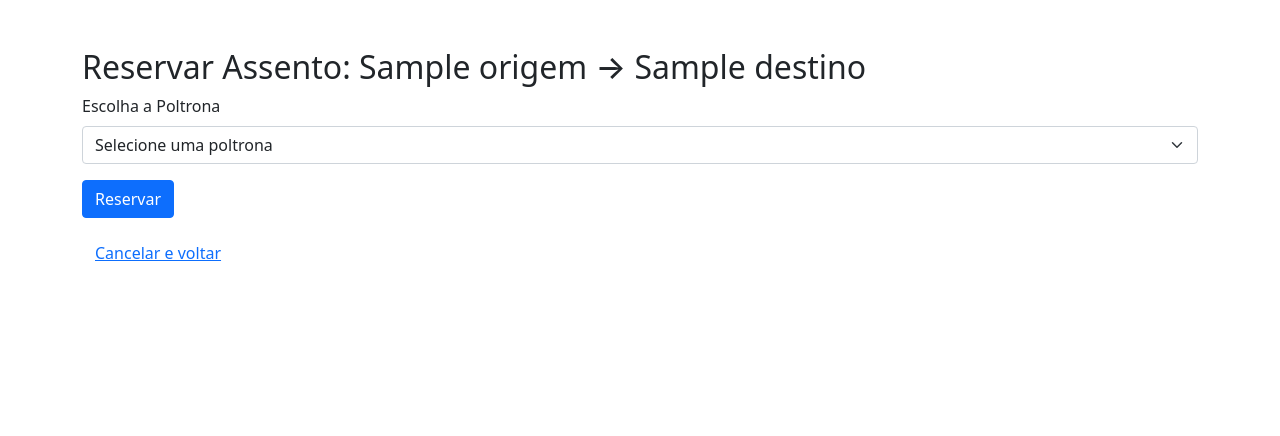
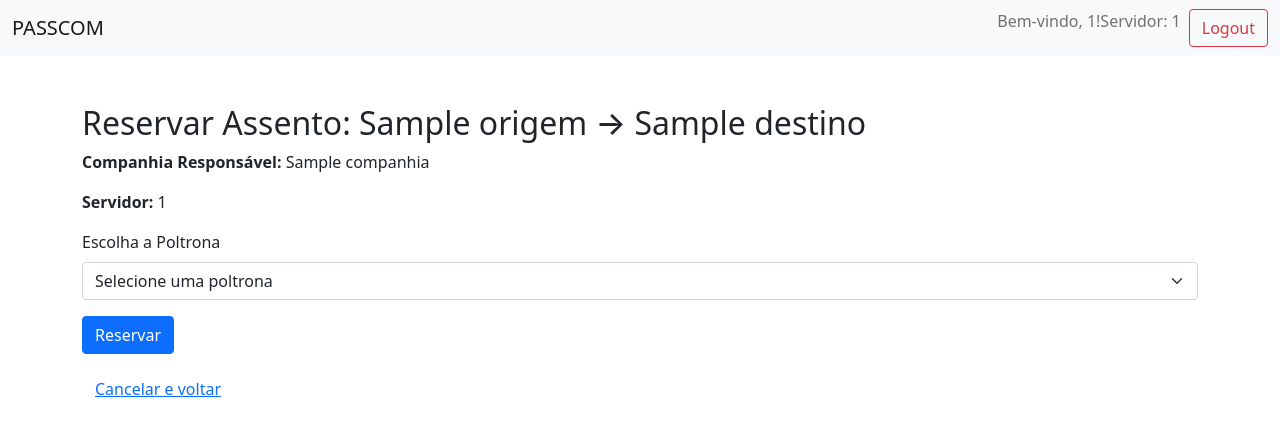
Before and after one commit to grsouzaecomp/redes-pbl-2, a Flask app: template pbl/interface/templates/reservar.html in a window 1280 px wide. Shown: the top 436 px of the page. Run offline with Flask 3, Linux system fonts and the light colour scheme; the visitor is signed in with stand-in values (Sample User, id 1); the template is opened without the code that fills it: most values are stand-ins (such as "Sample title", 1, 10 or a date in 2020).

Commit message:
Add files via upload

```diff
--- /dev/null
+++ b/pbl/interface/templates/base.html
@@ -0,0 +1,39 @@
+<!DOCTYPE html>
+<html lang="en">
+<head>
+    <meta charset="UTF-8">
+    <meta name="viewport" content="width=device-width, initial-scale=1.0">
+    <title>{% block title %}PASSCOM{% endblock %}</title>
+    <link href="https://cdn.jsdelivr.net/npm/bootstrap@5.1.3/dist/css/bootstrap.min.css" rel="stylesheet">
+</head>
+<body>
+    <nav class="navbar navbar-expand-lg navbar-light bg-light">
+        <div class="container-fluid">
+            <a class="navbar-brand" href="{{ url_for('index') }}">PASSCOM</a>
+            <div class="collapse navbar-collapse justify-content-end">
+                <ul class="navbar-nav">
+                    {% if session['cliente_id'] %}
+                    <li class="nav-item">
+                        <span class="navbar-text">Bem-vindo, {{ session['cliente_id'] }}!</span>
+                    </li>
+                    <li class="nav-item">
+                        <span class="navbar-text">Servidor: {{ session['servidor'] }}</span>  <!-- Exibir servidor -->
+                    </li>
+                    <li class="nav-item">
+                        <a href="{{ url_for('logout') }}" class="btn btn-outline-danger ms-2">Logout</a>
+                    </li>
+                    {% else %}
+                    <li class="nav-item">
+                        <a href="{{ url_for('login') }}" class="btn btn-outline-primary ms-2">Login</a>
+                    </li>
+                    {% endif %}
+                </ul>
+            </div>
+        </div>
+    </nav>
+
+    <div class="container mt-5">
+        {% block content %}{% endblock %}
+    </div>
+</body>
+</html>
--- a/pbl/interface/templates/login.html
+++ b/pbl/interface/templates/login.html
@@ -9,6 +9,9 @@
 <body>
     <div class="container mt-5">
         <h2>Login</h2>
+
+        <!-- Removemos a parte de exibição das mensagens -->
+
         <form method="POST">
             <div class="mb-3">
                 <label for="cliente_id" class="form-label">Cliente ID</label>
@@ -20,7 +23,8 @@
             </div>
             <button type="submit" class="btn btn-primary">Entrar</button>
         </form>
-        <a href="/registrar" class="btn btn-link mt-3">Criar uma nova conta</a>
+
+        <a href="{{ url_for('registrar') }}" class="btn btn-link mt-3">Criar uma nova conta</a>
     </div>
 </body>
 </html>
--- a/pbl/interface/templates/reservar.html
+++ b/pbl/interface/templates/reservar.html
@@ -1,14 +1,11 @@
-<!DOCTYPE html>
-<html lang="en">
-<head>
-    <meta charset="UTF-8">
-    <meta name="viewport" content="width=device-width, initial-scale=1.0">
-    <title>PASSCOM - Reservar Assento</title>
-    <link href="https://cdn.jsdelivr.net/npm/bootstrap@5.1.3/dist/css/bootstrap.min.css" rel="stylesheet">
-</head>
-<body>
-    <div class="container mt-5">
+{% extends "base.html" %}
+
+{% block title %}Reservar Assento{% endblock %}
+
+{% block content %}
 <h2>Reservar Assento: {{ trecho.origem }} → {{ trecho.destino }}</h2>
+<p><strong>Companhia Responsável:</strong> {{ trecho.companhia }}</p>  <!-- Exibe a companhia responsável -->
+<p><strong>Servidor:</strong> {{ session['servidor'] }}</p> <!-- Exibir servidor ao qual o cliente está logado -->
 
 <form method="POST">
     <div class="mb-3">
@@ -24,6 +21,4 @@
 </form>
 
 <a href="{{ url_for('index') }}" class="btn btn-link mt-3">Cancelar e voltar</a>
-    </div>
-</body>
-</html>
+{% endblock %}
```
Also changed, not shown: pbl/interface/templates/escolher_servidor.html (added, +18 -0 lines), pbl/interface/templates/minhas_reservas.html (+8 -15 lines), pbl/interface/templates/viagens.html (+6 -14 lines). Lines whose indentation alone changed are shown as unchanged.
